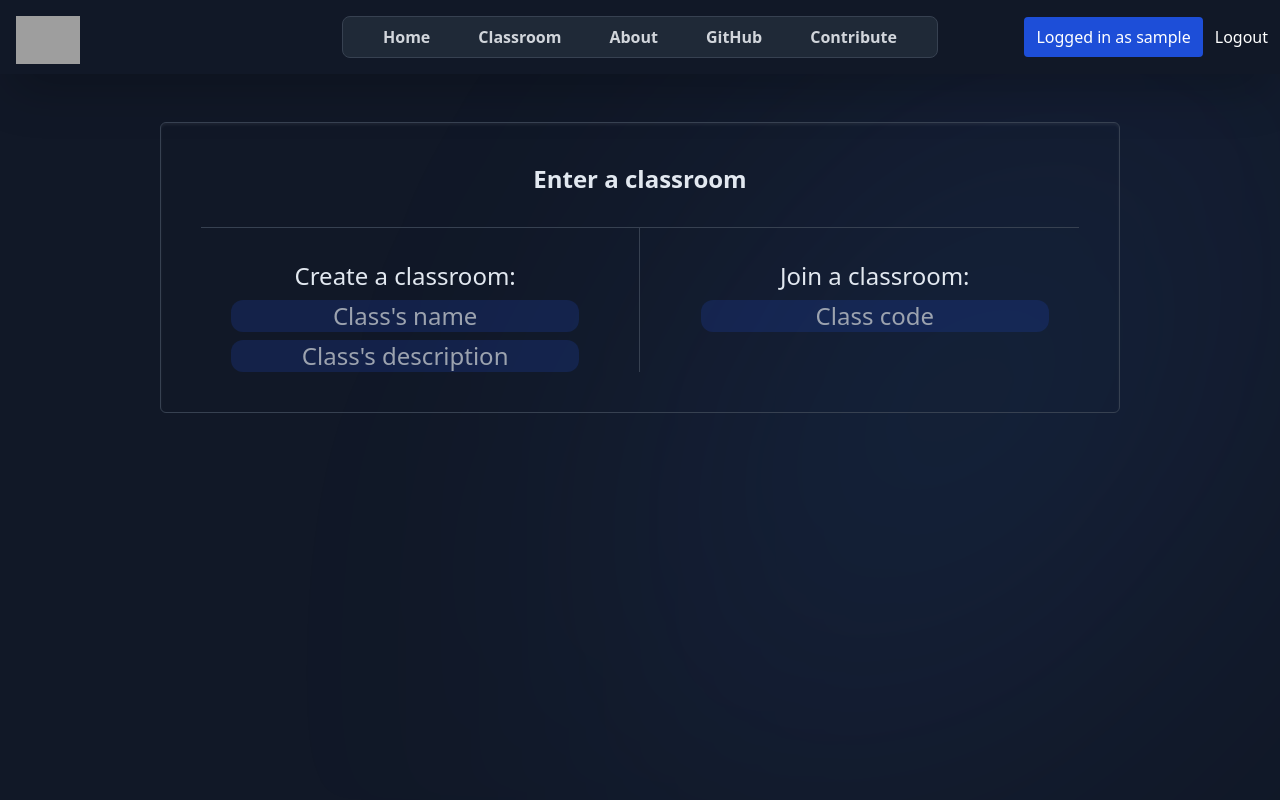
After one commit to reszkojr/manthano-old, a Django app: page /class/create/ in a window 1280 px wide. The commit adds this page. Run offline with Django 4.2, Linux system fonts and the light colour scheme; the visitor is signed in with stand-in values (Sample User, id 1); some libraries are stand-ins or nearby versions; grey boxes are pictures that could not be loaded.

Commit message:
classroom creation screen

```diff
--- /dev/null
+++ b/classrooms/templates/classroom/create_classroom.html
@@ -0,0 +1,22 @@
+{% extends 'main/base.html' %}
+
+{% load static %}
+
+{% block title %}Join a classroom{% endblock title %}
+
+{% block content %}
+<h1 class="font-bold text-center border-b border-gray-700 pb-8">Enter a classroom</h1>
+<div class="flex">
+    <div class="flex flex-col mx-auto mt-8">
+        <span class="text-center">Create a classroom:</span>
+        <input type="text" class="placeholder:text-center bg-blue-800/25  mt-2 rounded-xl border-none" placeholder="Class's name">
+        <input type="text" class="placeholder:text-center bg-blue-800/25  mt-2 rounded-xl border-none" placeholder="Class's description">
+    </div>
+    <div class="mx-auto border-r border-gray-700"></div>
+    <div class="flex flex-col mx-auto mt-8">
+        <span class="text-center">Join a classroom:</span>
+        <input type="text" class="placeholder:text-center bg-blue-800/25  mt-2 rounded-xl border-none" placeholder="Class code">
+    </div>
+</div>
+
+{% endblock content %}
--- a/classrooms/urls.py
+++ b/classrooms/urls.py
@@ -2,6 +2,9 @@ from django.urls import path, include
 
 from . import views
 
+app_name = 'class'
+
 urlpatterns = [
-    path('classroom', views.join_classroom, name='joinclassroom')
+    path('', views.join_classroom, name='join_classroom'),
+    path('create/', views.create_classroom, name='create_classroom'),
 ]
--- a/classrooms/views.py
+++ b/classrooms/views.py
@@ -1,16 +1,16 @@
-from django.shortcuts import render
+from django.shortcuts import redirect, render
 
-from .forms import ClassroomCreationForm
+from django.urls import reverse
 
 from django.contrib.auth.decorators import login_required
 
-from django.shortcuts import redirect, render
+from .forms import ClassroomCreationForm
 
 @login_required(login_url='/login')
 def join_classroom(request):
     # The user does not have a classroom yet
     if not request.user.classroom:
-        return redirect(request, 'classroom/join_or_create.html')
+        return redirect('class:create_classroom')
     if request.method == 'POST':
         form = ClassroomCreationForm(request.POST)
         if form.is_valid():
@@ -20,4 +20,8 @@ def join_classroom(request):
     else:
         form = ClassroomCreationForm()
 
+    return render(request, 'classroom/classroom.html')
+
+@login_required(login_url='/login')
+def create_classroom(request):
     return render(request, 'classroom/create_classroom.html')
--- a/main/templates/main/base.html
+++ b/main/templates/main/base.html
@@ -42,7 +42,7 @@
               <a class="hover:bg-gray-100 hover:text-gray-100 md:hover:bg-transparent text-gray-300 block rounded py-2 pl-3 pr-3" href="/home">Home</a>
             </li>
             <li class="hover:bg-gray-800 hover:shadow-green-900 pl-3 pr-3 hover:scale-105 hover:shadow-lg hover:duration-75 hover:ease-in-out">
-              <a class="hover:bg-gray-100 hover:text-gray-100 md:hover:bg-transparent text-gray-300 block rounded py-2 pl-3 pr-3" href="/class">Classroom</a>
+              <a class="hover:bg-gray-100 hover:text-gray-100 md:hover:bg-transparent text-gray-300 block rounded py-2 pl-3 pr-3" href="{% url 'class:join_classroom' %}">Classroom</a>
             </li>
             <li class="hover:bg-gray-800 hover:shadow-blue-900 pl-3 pr-3 hover:scale-105 hover:shadow-lg hover:duration-75 hover:ease-in-out">
               <a class="hover:bg-gray-100 hover:text-gray-100 md:hover:bg-transparent text-gray-300 block rounded py-2 pl-3 pr-3" href="/about">About</a>
@@ -75,7 +75,7 @@
       </div>
     </nav>
     <div class="mt-12 mb-20 flex justify-center">
-      <div class="glassy bg-blue border-gray-700 relative w-3/4 rounded-md border bg-opacity-70 p-10 text-left text-2xl">{% block content %} {% endblock %}</div>
+      <div class="glassy bg-glass bg-blue border-gray-700 relative w-3/4 rounded-md border bg-opacity-70 p-10 text-left text-2xl">{% block content %} {% endblock %}</div>
     </div>
   </body>
 </html>
--- a/main/urls.py
+++ b/main/urls.py
@@ -10,5 +10,4 @@ app_name = 'main'
 urlpatterns = [
     path('', views.home, name='home'),
     path('home', views.home, name='home'),
-    path('classroom', include('classrooms.urls')),
 ]
```
Also changed, not shown: theme/static_src/tailwind.config.js (+16 -6 lines).
